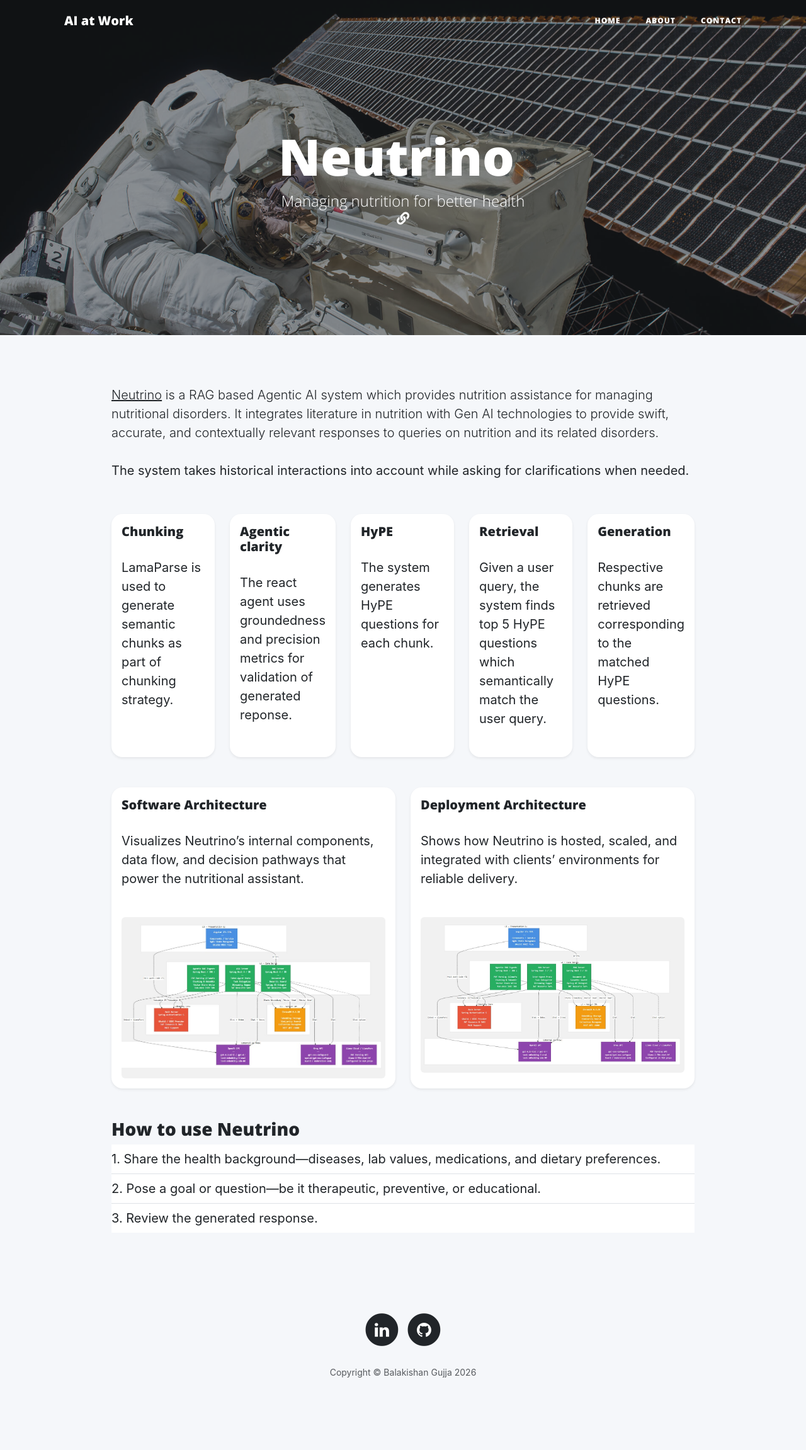
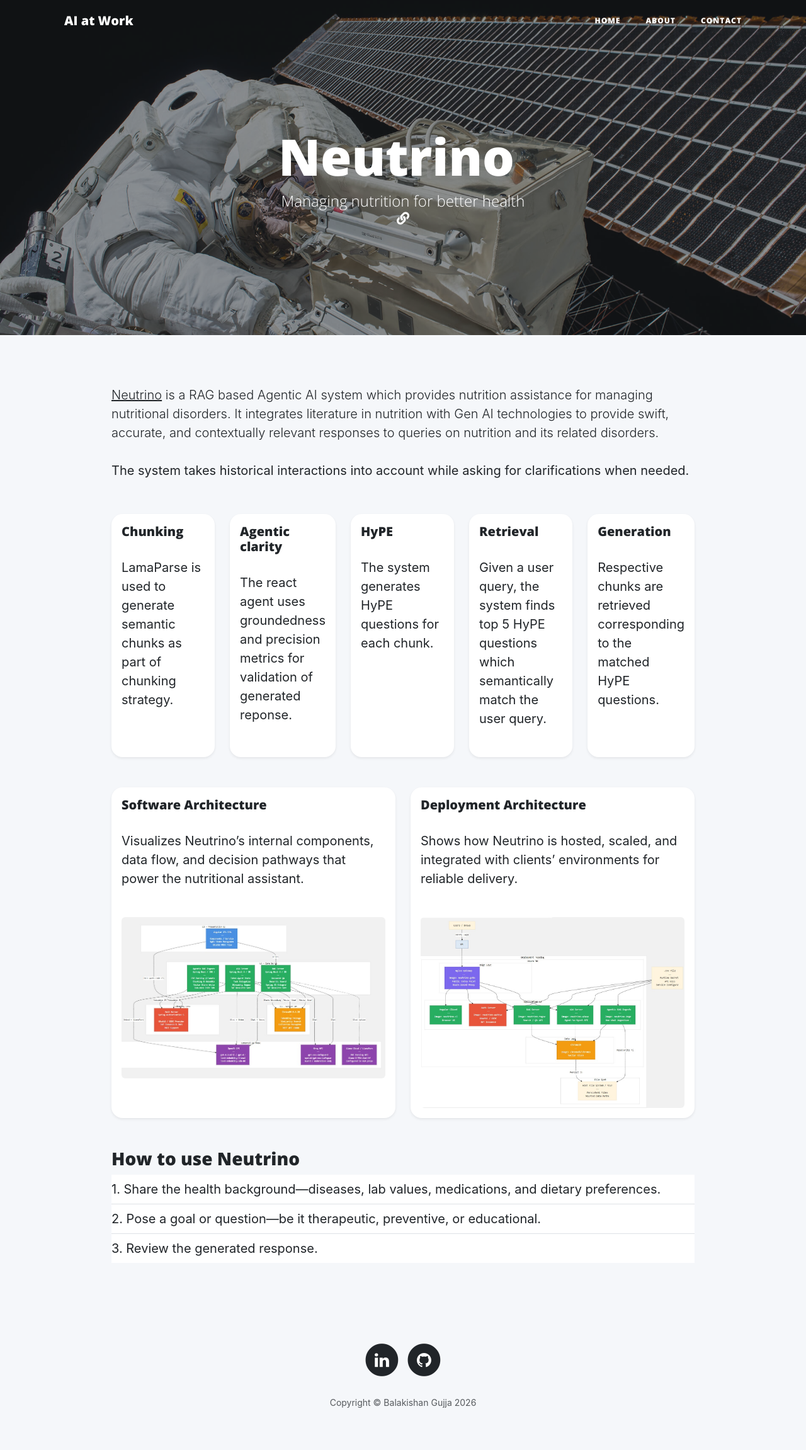
Before and after one commit to balakishan-77/balakishan-77.github.io, a Jekyll site: the page nutritional-assistant.html, which Jekyll copies as it is, in a window 1280 px wide. Shown: the whole page at 63% size. Built offline with Jekyll 4.4.1, drawn with Linux system fonts in a browser that asks for light colours; nearby versions of some CDN libraries; before the commit the page ends 2254 px from its top, so only the background shows below that.

Commit message:
updated for changes

```diff
--- a/about.html
+++ b/about.html
@@ -13,7 +13,7 @@
     <link rel="stylesheet" href="/assets/fonts/fontawesome5-overrides.min.css?h=33fe6d8f3148d10c2ff7ce3ff095dd41">
     <link rel="stylesheet" href="https://cdnjs.cloudflare.com/ajax/libs/bootstrap-icons/1.11.3/font/bootstrap-icons.min.css">
     <link rel="stylesheet" href="https://cdnjs.cloudflare.com/ajax/libs/font-awesome/4.7.0/css/font-awesome.min.css">
-    <link rel="stylesheet" href="/assets/css/styles.min.css?h=8a76f204bfa7f4c4f03aec7189156478">
+    <link rel="stylesheet" href="/assets/css/styles.min.css?h=a641efd1d903f37bbe1a2e2a8130cc08">
 </head>
 
 <body>
--- a/appointment-booking.html
+++ b/appointment-booking.html
@@ -13,7 +13,7 @@
     <link rel="stylesheet" href="/assets/fonts/fontawesome5-overrides.min.css?h=33fe6d8f3148d10c2ff7ce3ff095dd41">
     <link rel="stylesheet" href="https://cdnjs.cloudflare.com/ajax/libs/bootstrap-icons/1.11.3/font/bootstrap-icons.min.css">
     <link rel="stylesheet" href="https://cdnjs.cloudflare.com/ajax/libs/font-awesome/4.7.0/css/font-awesome.min.css">
-    <link rel="stylesheet" href="/assets/css/styles.min.css?h=8a76f204bfa7f4c4f03aec7189156478">
+    <link rel="stylesheet" href="/assets/css/styles.min.css?h=a641efd1d903f37bbe1a2e2a8130cc08">
 </head>
 
 <body>
--- a/contact.html
+++ b/contact.html
@@ -13,7 +13,7 @@
     <link rel="stylesheet" href="/assets/fonts/fontawesome5-overrides.min.css?h=33fe6d8f3148d10c2ff7ce3ff095dd41">
     <link rel="stylesheet" href="https://cdnjs.cloudflare.com/ajax/libs/bootstrap-icons/1.11.3/font/bootstrap-icons.min.css">
     <link rel="stylesheet" href="https://cdnjs.cloudflare.com/ajax/libs/font-awesome/4.7.0/css/font-awesome.min.css">
-    <link rel="stylesheet" href="/assets/css/styles.min.css?h=8a76f204bfa7f4c4f03aec7189156478">
+    <link rel="stylesheet" href="/assets/css/styles.min.css?h=a641efd1d903f37bbe1a2e2a8130cc08">
 </head>
 
 <body>
--- a/index.html
+++ b/index.html
@@ -13,7 +13,7 @@
     <link rel="stylesheet" href="/assets/fonts/fontawesome5-overrides.min.css?h=33fe6d8f3148d10c2ff7ce3ff095dd41">
     <link rel="stylesheet" href="https://cdnjs.cloudflare.com/ajax/libs/bootstrap-icons/1.11.3/font/bootstrap-icons.min.css">
     <link rel="stylesheet" href="https://cdnjs.cloudflare.com/ajax/libs/font-awesome/4.7.0/css/font-awesome.min.css">
-    <link rel="stylesheet" href="/assets/css/styles.min.css?h=8a76f204bfa7f4c4f03aec7189156478">
+    <link rel="stylesheet" href="/assets/css/styles.min.css?h=a641efd1d903f37bbe1a2e2a8130cc08">
 </head>
 
 <body>
--- a/nutritional-assistant.html
+++ b/nutritional-assistant.html
@@ -13,7 +13,7 @@
     <link rel="stylesheet" href="/assets/fonts/fontawesome5-overrides.min.css?h=33fe6d8f3148d10c2ff7ce3ff095dd41">
     <link rel="stylesheet" href="https://cdnjs.cloudflare.com/ajax/libs/bootstrap-icons/1.11.3/font/bootstrap-icons.min.css">
     <link rel="stylesheet" href="https://cdnjs.cloudflare.com/ajax/libs/font-awesome/4.7.0/css/font-awesome.min.css">
-    <link rel="stylesheet" href="/assets/css/styles.min.css?h=8a76f204bfa7f4c4f03aec7189156478">
+    <link rel="stylesheet" href="/assets/css/styles.min.css?h=a641efd1d903f37bbe1a2e2a8130cc08">
 </head>
 
 <body>
@@ -109,7 +109,7 @@
                             <div class="card border-0 shadow-sm h-100">
                                 <div class="card-body">
                                     <h5 class="card-title">Deployment Architecture&nbsp;</h5>
-                                    <p class="card-text">Shows how Neutrino is hosted, scaled, and integrated with clients’ environments for reliable delivery.</p><img class="img-fluid rounded mt-3" src="/assets/img/neutrino-deployment-arch.jpg?h=5f8c6d221a0f3541a1c9536dfb50059a" alt="Deployment Architecture Diagram">
+                                    <p class="card-text">Shows how Neutrino is hosted, scaled, and integrated with clients’ environments for reliable delivery.</p><img class="img-fluid rounded mt-3" src="/assets/img/neutrino-deployment-arch.jpg?h=2272316ded5d103326512f47a15676f2" alt="Deployment Architecture Diagram">
                                 </div>
                             </div>
                         </div>
```
Also changed, not shown: assets/css/styles.min.css, assets/img/neutrino-deployment-arch.jpg.
